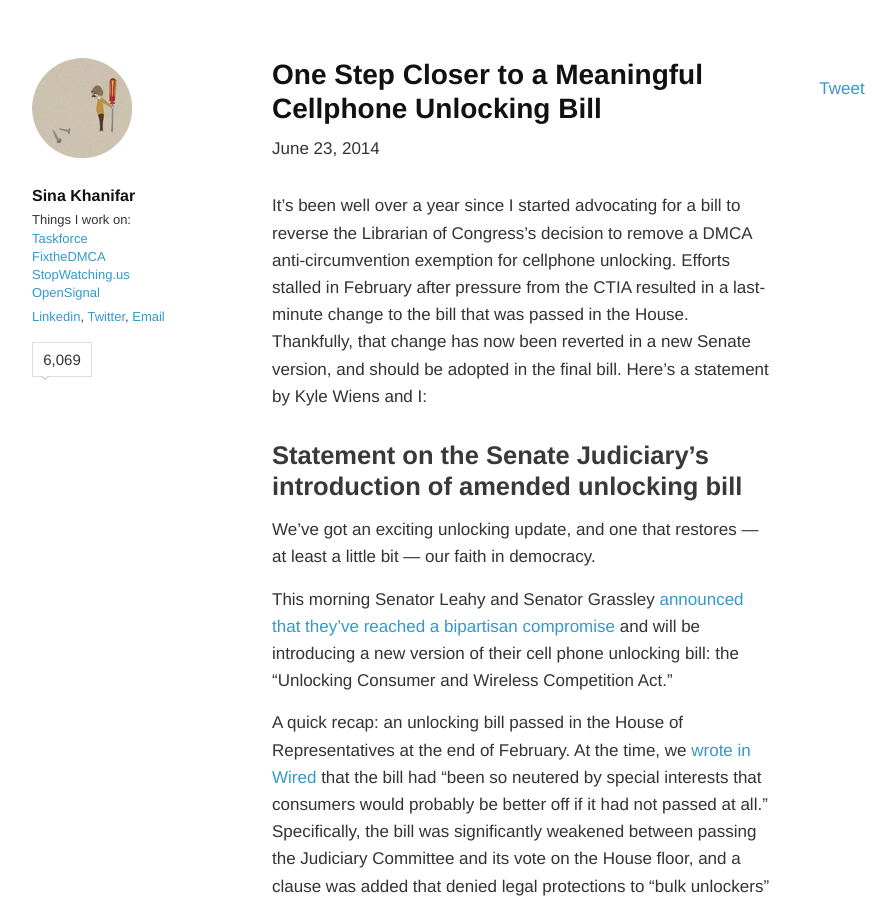
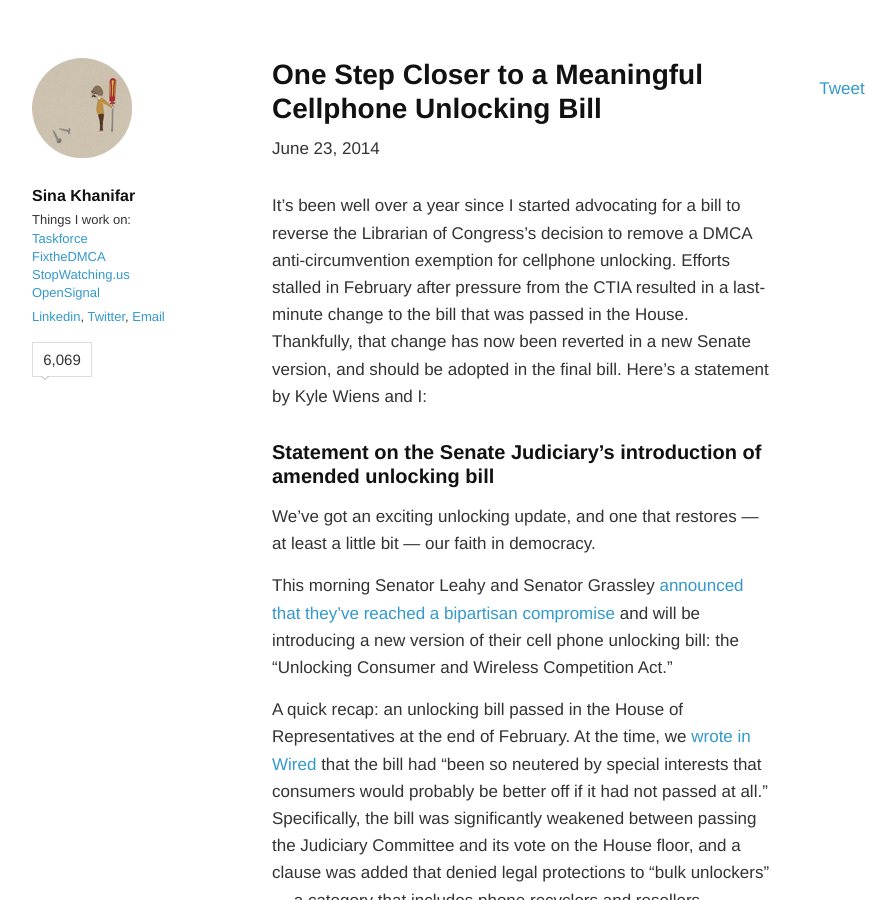
Before and after one commit to sinak/sinak.github.com, a Jekyll site: the page built from _posts/2014-06-23-statement-on-unlocking.md, in a window 1280 px wide and 900 px high. Shown: the whole window, without its empty margins (178-1074 px from the left). Built offline with Jekyll 4.4.1, drawn with Linux system fonts in a browser that asks for light colours; nearby versions of some CDN libraries; some web fonts are replaced; Markdown is read by kramdown in place of the engine named in the settings; comment, search, counter and statistics services are not loaded.

```diff
--- a/_posts/2014-06-23-statement-on-unlocking.md
+++ b/_posts/2014-06-23-statement-on-unlocking.md
@@ -9,7 +9,7 @@ excerpt:
 It's been well over a year since I started advocating for a bill to reverse the Librarian of Congress's decision to remove a DMCA anti-circumvention exemption for cellphone unlocking. Efforts stalled in February after pressure from the CTIA resulted in a last-minute change to the bill that was passed in the House. Thankfully, that change has now been reverted in a new Senate version, and should be adopted in the final bill. Here's a statement by Kyle Wiens and I:
 
 
-## Statement on the Senate Judiciary’s introduction of amended unlocking bill
+### Statement on the Senate Judiciary’s introduction of amended unlocking bill
 
 We’ve got an exciting unlocking update, and one that restores — at least a little bit — our faith in democracy.
 
```
